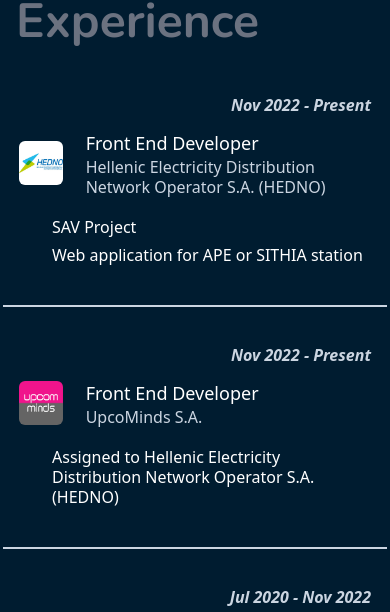
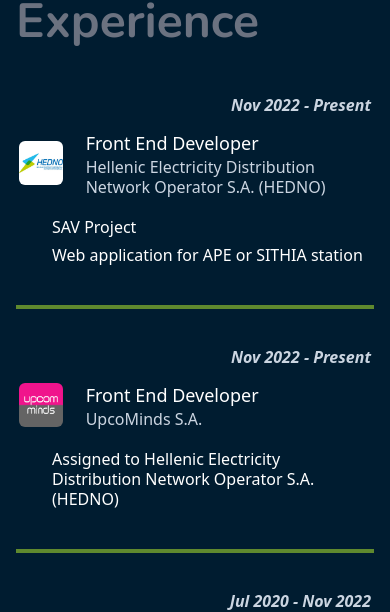
Before and after one commit to LefMerk/lef-cv, a React (Create React App) app: page / in a window 390 px wide. Both pictures are taken after a click on the link "Experience". Shown: the part 215-827 px from the top of the page. Built offline with nearby package versions, Linux system fonts and the light colour scheme; no server answers; some icons are missing; a web font is replaced by a local one.

Commit message:
feature: new experience page style feature: new helper breakpoint

```diff
--- a/src/components/Components.js
+++ b/src/components/Components.js
@@ -28,7 +28,7 @@
 
     return(
         <div className="flex flex-wrap flex-1">
-            <div className="max-w-6xl w-full mx-auto py-6">
+            <div className="max-w-6xl w-full mx-auto my-6">
                 <h1 className="font-bold text-gray-500 text-5xl md:text-7xl mb-8 pl-4">
                     {state.charAt(0).toUpperCase() + state.slice(1)}
                 </h1>
--- a/src/components/Experience.js
+++ b/src/components/Experience.js
@@ -58,10 +58,13 @@
 
     return (
         <div className="experience">
-            <div className="flex flex-col items-center gap-y-5 xs:gap-y-0">
+            <div className="hidden rg:block text-[#bef52d80] text-2xl font-bold text-center ps-3">{new Date().getFullYear()}</div>
+            <div className="flex flex-col max-md:items-center gap-y-5 xs:max-rg:gap-y-0 xs:gap-y-5 lg:px-20 px-4 after:content-[] rg:after:content-[''] after:h-[calc(100%-3rem)] after:w-3 after:bg-[#bef52d80] after:rounded after:absolute after:left-1/2 ">
                 {experience.map((exp, i, {length}) =>
-                    <div key={i} className="flex flex-col items-center">
-                        <div key={exp.id} className="w-96 flex flex-col xs:rounded-2xl xs:border-slate-300 xs:border-2 p-4">
+                    <div key={i} className="flex flex-col rg:flex-row w-full rg:w-1/2 rg:odd:self-end rg:even:self-start items-center">
+                        {i%2 === 0 && <div className="hidden rg:block ms-3 h-1 w-[calc(100%-10px)] bg-[#bef52d80]"></div>}
+                        <div className="flex flex-col max-rg:items-center ">
+                            <div className="w-96 rg:basis-3/4 flex flex-col xs:rounded-2xl xs:border xs:border-[#bef52d80] xs:shadow-[3px_3px_0px_0px_#bef52d] p-4">
                                 <div className="right-4 font-semibold text-slate-300 text-md text-end italic">{exp.duration}</div>
                                 <div className='flex items-center text-white mb-2'>
                                     <a className="basis-1/6" href={exp.link} target='_blank' rel="noreferrer nofollow">
@@ -85,8 +88,10 @@
                                     </div>
                                 </div>
                             </div>
-                        {!(length - 1 === i) && <div className="h-12 w-0.5 bg-slate-300 hidden xs:flex"></div>}
-                        {!(length - 1 === i) && <div className="h-0.5 w-full bg-slate-300 flex mt-6 xs:hidden"></div>}
+                        </div>
+                        {i%2 !== 0 && <div className="hidden rg:block h-1 w-[calc(100%-10px)] bg-[#bef52d80]"></div>}
+                        {!(length - 1 === i) && <div className="h-12 w-1 bg-[#bef52d80] hidden xs:max-rg:flex"></div>}
+                        {!(length - 1 === i) && <div className="h-1 w-full bg-[#bef52d80] flex mt-6 xs:hidden"></div>}
                     </div>
                 )}
             </div>
--- a/src/styles/Menu.scss
+++ b/src/styles/Menu.scss
@@ -54,44 +54,6 @@
     }
   }
 
-  @keyframes hover-v {
-    0% {
-      transform: scaleX(0);
-      height: 5px;
-    }
-    45% {
-      transform: scaleX(1.05);
-      height: 5px;
-    }
-    55% {
-      height: 5px;
-    }
-    100% {
-      transform: scaleX(1.05);
-      height: 3.8rem;
-    }
-  }
-
-  @keyframes no-hover-v {
-    0% {
-      transform: scaleX(1.05);
-      height: 3.8rem;
-    }
-    45% {
-      height: 5px;
-    }
-    55% {
-      transform: scaleX(1.05);
-      height: 5px;
-      opacity: 1;
-    }
-    100% {
-      transform: scaleX(0);
-      height: 5px;
-      opacity: 0.02;
-    }
-  }
-
   @keyframes pulse {
     0% {
       box-shadow: 0px 0px 18px 3px rgba(190, 245, 45, 0.75);
--- a/tailwind.config.js
+++ b/tailwind.config.js
@@ -7,6 +7,7 @@
   theme: {
     screens: {
       'xs': '475px',
+      'rg': '850px',
       ...defaultTheme.screens,
     },
     extend: {},
```
Lines whose indentation alone changed are shown as unchanged.
